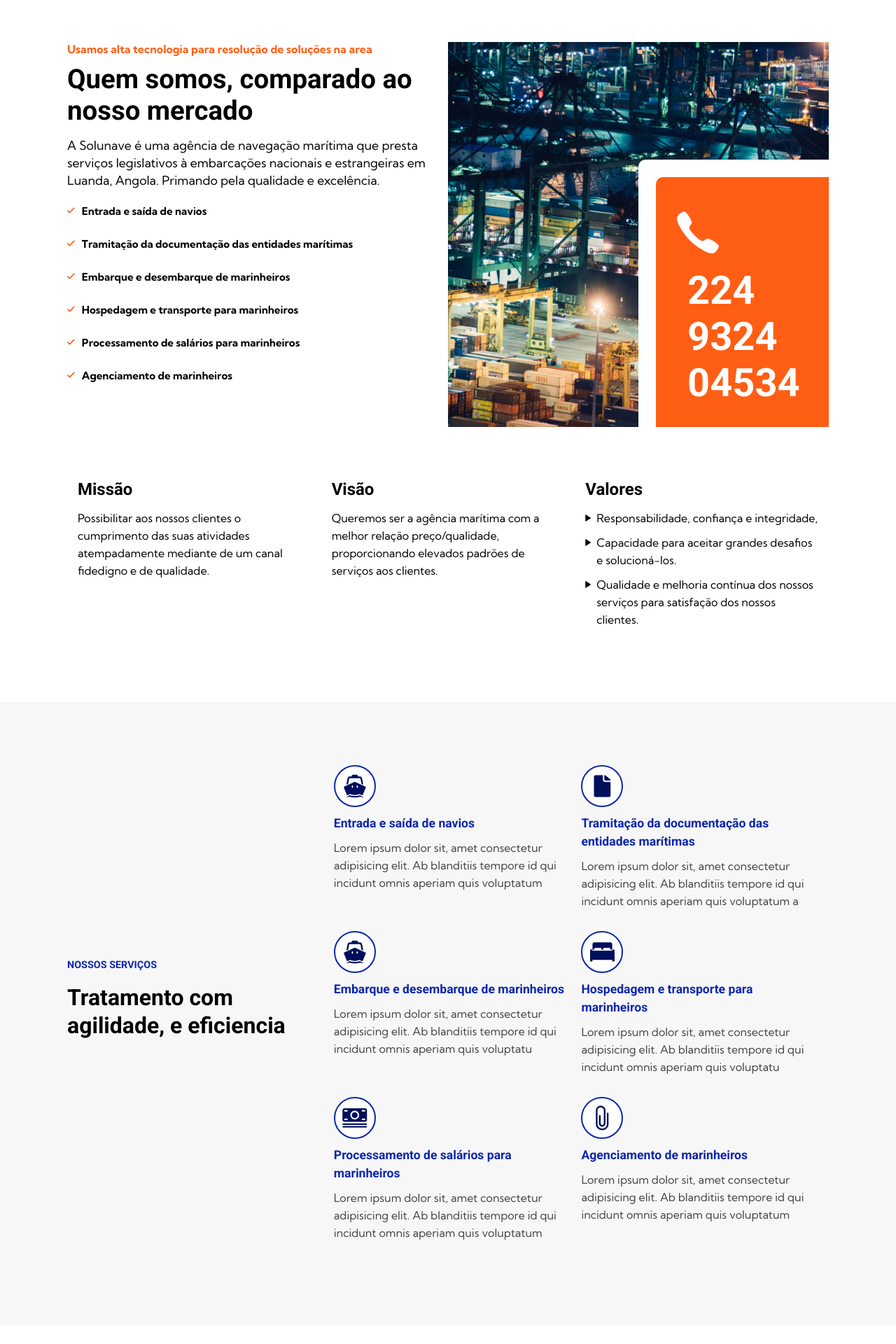
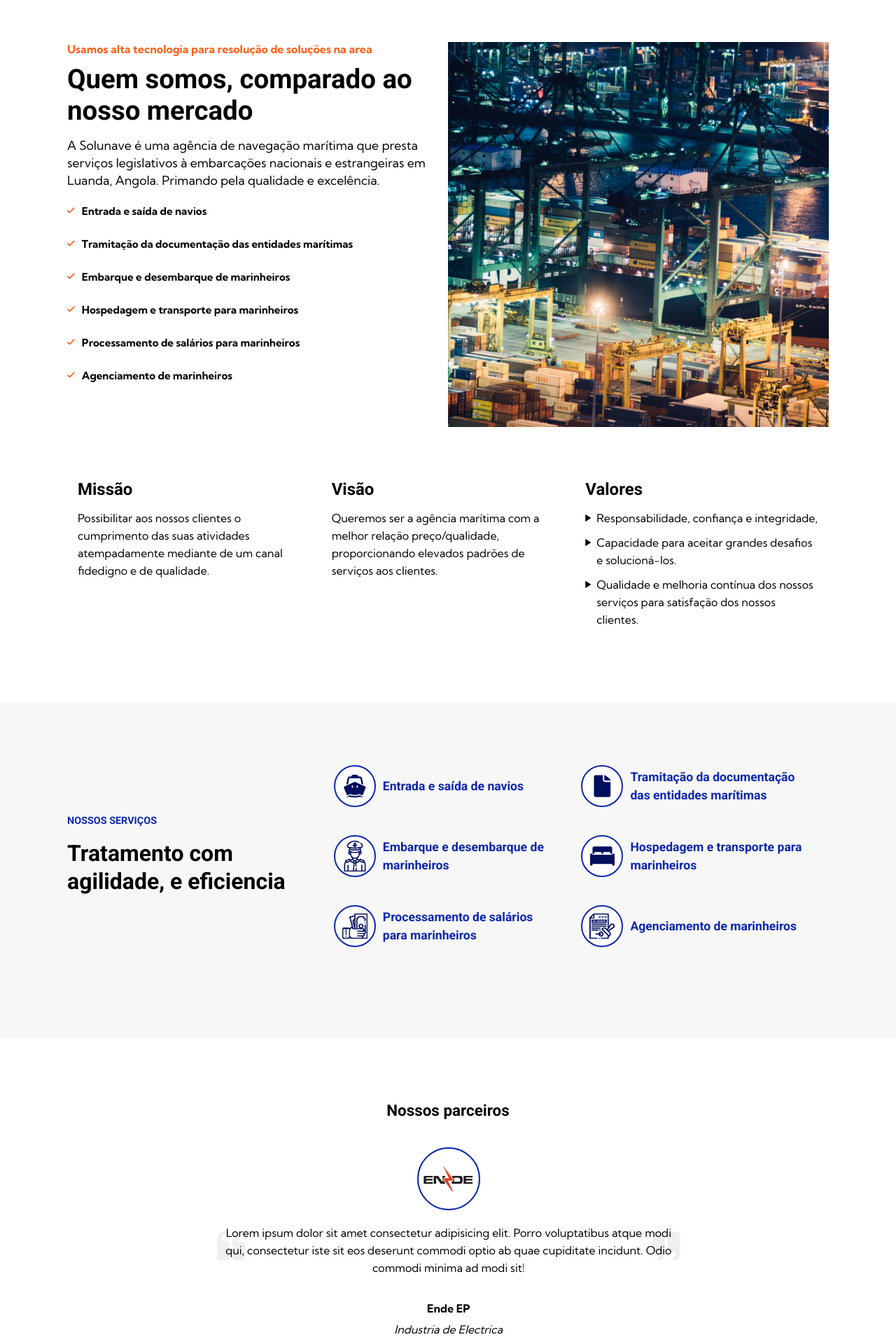
Before and after one commit to JudsonArtur/solunave, a PHP site: page / in a window 1280 px wide. Shown: the part 680-2600 px from the top of the page at 70% size. Run offline with PHP 8.4, Linux system fonts and the light colour scheme.

Commit message:
Ultimas Alteraçõs

```diff
--- a/css/style.css
+++ b/css/style.css
@@ -190,7 +190,7 @@ p iframe {
 }
 
 .banner .container>div {
-    width: 60%;
+    width: 80%;
     position: relative;
 }
 
@@ -474,7 +474,7 @@ p iframe {
     flex-basis: calc(35% - 30px);
     margin-top: -30px;
     text-align: left;
-    padding-right: 30px
+    padding-right: 30px;
 }
 
 .services header h2 {
@@ -505,6 +505,7 @@ p iframe {
     margin-bottom: 10px;
     line-height: 26px;
     color: #0d27ac;
+    width: calc(100% - 80px);
 }
 
 .services_body p {
@@ -523,6 +524,7 @@ p iframe {
     background-color: #fff;
     border-radius: 50%;
     margin-bottom: 10px;
+    margin-right: 10px;
 }
 
 .figure span {
@@ -533,6 +535,8 @@ p iframe {
 .services_body article {
     flex-basis: 50%;
     padding: 0px 20px 30px 0;
+    display: flex;
+    align-items: center;
 }
 
 .depoiment_body {
@@ -773,12 +777,17 @@ footer .container {
     flex-wrap: wrap;
 }
 
+.footer_items div a span {
+    font-size: 1.4rem;
+    padding-right: 10px;
+}
+
 .footer_items div a {
     color: #aaa;
-    padding: 5px 15px;
-    border: 1px solid #aaa;
     margin-right: 10px;
     margin-bottom: 10px;
+    display: flex;
+    align-items: center;
 }
 
 .not_found {
--- a/footer.php
+++ b/footer.php
@@ -41,12 +41,12 @@
         <div class="footer_items">
             <h3>Serviços <span class="separator"></span></h3>
             <div>
-                <a href="">Entrada e saída de navios</a>
-                <a href="">Embarque e desembarque de marinheiros</a>
-                <a href="">Hospedagem e transporte para marinheiros</a>
-                <a href="">Tramitação da documentação das entidades marítimas</a>
-                <a href="">Processamento de salários pra marinheiros</a>
-                <a href=""> Agenciamento de marinheiros</a>
+                <a href=""><span class="ion-ios-checkmark"></span> Entrada e saída de navios</a>
+                <a href=""><span class="ion-ios-checkmark"></span>Embarque e desembarque de marinheiros</a>
+                <a href=""><span class="ion-ios-checkmark"></span>Hospedagem e transporte para marinheiros</a>
+                <a href=""><span class="ion-ios-checkmark"></span>Tramitação da documentação das entidades marítimas</a>
+                <a href=""><span class="ion-ios-checkmark"></span>Processamento de salários pra marinheiros</a>
+                <a href=""><span class="ion-ios-checkmark"></span>Agenciamento de marinheiros</a>
             </div>
         </div>
 
--- a/index.php
+++ b/index.php
@@ -46,30 +46,6 @@
 
         </div>
     </section>
-    <div class="numbers container">
-        <div class="numbers_body">
-            <div class="numbers_items">
-                A solunave em números
-            </div>
-            <div class="numbers_items">
-                <span>Servicos</span>
-                <strong>4000</strong>
-
-            </div>
-            <div class="numbers_items">
-                <span>Clientes</span>
-                <strong>30+</strong>
-            </div>
-            <div class="numbers_items">
-                <span>Parceiros</span>
-                <strong>30+</strong>
-            </div>
-            <div class="numbers_items">
-                <span>Doações</span>
-                <strong>30+</strong>
-            </div>
-        </div>
-    </div>
     <section class="section_padding apresentation" id="somos">
         <div class="container">
             <div class="apresentation_text">
@@ -91,22 +67,9 @@
             </div>
             <div class="apresentatiom_img" style="
             background-image:url('images/container.jpg')">
-                <div class="back_white">
-                    <div class="back_orage">
-                        <span class="ion-ios-call"></span>
-                        <strong>
-                            224
-                        </strong>
-                        <strong>
-                            9324
-                        </strong>
-                        <strong>
-                            04534
-                        </strong>
 
-                    </div>
-                </div>
             </div>
+        </div>
         </div>
         <div class="container">
             <article class="enterprise_items">
@@ -130,10 +93,11 @@
                         Responsabilidade, confiança e integridade,
                     </li>
                     <li>
-                    <span class="ion-ios-play"></span>Capacidade para aceitar grandes desafios e solucioná-los.
+                        <span class="ion-ios-play"></span>Capacidade para aceitar grandes desafios e solucioná-los.
                     </li>
                     <li>
-                    <span class="ion-ios-play"></span> Qualidade e melhoria contínua dos nossos serviços para satisfação dos nossos
+                        <span class="ion-ios-play"></span> Qualidade e melhoria contínua dos nossos serviços para
+                        satisfação dos nossos
                         clientes.
                     </li>
                 </ul>
@@ -159,10 +123,7 @@
                     <h2>
                         Entrada e saída de navios
                     </h2>
-                    <p>
-                        Lorem ipsum dolor sit, amet consectetur adipisicing elit. Ab blanditiis tempore id qui incidunt
-                        omnis aperiam quis voluptatum
-                    </p>
+
                 </article>
                 <article>
                     <div class="figure">
@@ -172,22 +133,14 @@
                         Tramitação da documentação das entidades marítimas
 
                     </h2>
-                    <p>
-                        Lorem ipsum dolor sit, amet consectetur adipisicing elit. Ab blanditiis tempore id qui incidunt
-                        omnis aperiam quis voluptatum a
-                    </p>
                 </article>
                 <article>
-                    <div class="figure">
-                        <span class="ion-ios-boat"></span>
+                    <div class="figure" style="padding:6px">
+                        <img src="images/captain.png">
                     </div>
                     <h2>
                         Embarque e desembarque de marinheiros
                     </h2>
-                    <p>
-                        Lorem ipsum dolor sit, amet consectetur adipisicing elit. Ab blanditiis tempore id qui incidunt
-                        omnis aperiam quis voluptatu
-                    </p>
                 </article>
                 <article>
                     <div class="figure">
@@ -196,36 +149,25 @@
                     <h2>
                         Hospedagem e transporte para marinheiros
                     </h2>
-                    <p>
-                        Lorem ipsum dolor sit, amet consectetur adipisicing elit. Ab blanditiis tempore id qui incidunt
-                        omnis aperiam quis voluptatu
-                    </p>
+
                 </article>
                 <article>
-                    <div class="figure">
-                        <span class="ion-ios-cash"></span>
+                <div class="figure" style="padding:10px">
+                        <img src="images/money.png">
                     </div>
                     <h2>
                         Processamento de salários para marinheiros
 
                     </h2>
-                    <p>
-                        Lorem ipsum dolor sit, amet consectetur adipisicing elit. Ab blanditiis tempore id qui incidunt
-                        omnis aperiam quis voluptatum
-                    </p>
                 </article>
                 <article>
-                    <div class="figure">
-                        <span class="ion-ios-attach"></span>
+                <div class="figure" style="padding:10px">
+                        <img src="images/official-documents.png">
                     </div>
                     <h2>
                         Agenciamento de marinheiros
 
                     </h2>
-                    <p>
-                        Lorem ipsum dolor sit, amet consectetur adipisicing elit. Ab blanditiis tempore id qui incidunt
-                        omnis aperiam quis voluptatum
-                    </p>
                 </article>
             </div>
         </div>
@@ -233,7 +175,7 @@
     <section class="section_padding depoiments">
         <div class="container">
             <div class="depoiment_body">
-                <h2>Clientes e Parceiros satisfeitos</h2>
+                <h2>Nossos parceiros</h2>
                 <div class="owl owl-carousel event_slider">
                     <div class="depoiment_item">
                         <div class="figure">
@@ -257,7 +199,67 @@
                     </div>
                     <div class="depoiment_item">
                         <div class="figure">
-                            <img src="images/ende.png">
+                            <img src="images/governo.png">
+                        </div>
+                        <div class="depiment_txt">
+                            <span class="ion-ios-quote"></span>
+                            <span class="ion-ios-quote"></span>
+                            <p>
+                                Lorem ipsum dolor sit amet consectetur adipisicing elit. Porro voluptatibus atque modi
+                                qui,
+                                consectetur iste sit eos deserunt commodi optio ab quae cupiditate incidunt. Odio
+                                commodi
+                                minima ad modi sit!
+                            </p>
+                        </div>
+                        <div class="datas">
+                            <strong>Ende EP</strong>
+                            <span>Industria de Electrica</span>
+                        </div>
+                    </div>
+                    <div class="depoiment_item">
+                        <div class="figure">
+                            <img src="images/siac.png">
+                        </div>
+                        <div class="depiment_txt">
+                            <span class="ion-ios-quote"></span>
+                            <span class="ion-ios-quote"></span>
+                            <p>
+                                Lorem ipsum dolor sit amet consectetur adipisicing elit. Porro voluptatibus atque modi
+                                qui,
+                                consectetur iste sit eos deserunt commodi optio ab quae cupiditate incidunt. Odio
+                                commodi
+                                minima ad modi sit!
+                            </p>
+                        </div>
+                        <div class="datas">
+                            <strong>Ende EP</strong>
+                            <span>Industria de Electrica</span>
+                        </div>
+                    </div>
+                    <div class="depoiment_item">
+                        <div class="figure">
+                            <img src="images/masterbz.png">
+                        </div>
+                        <div class="depiment_txt">
+                            <span class="ion-ios-quote"></span>
+                            <span class="ion-ios-quote"></span>
+                            <p>
+                                Lorem ipsum dolor sit amet consectetur adipisicing elit. Porro voluptatibus atque modi
+                                qui,
+                                consectetur iste sit eos deserunt commodi optio ab quae cupiditate incidunt. Odio
+                                commodi
+                                minima ad modi sit!
+                            </p>
+                        </div>
+                        <div class="datas">
+                            <strong>Ende EP</strong>
+                            <span>Industria de Electrica</span>
+                        </div>
+                    </div>
+                    <div class="depoiment_item">
+                        <div class="figure">
+                            <img src="images/masterbz.png">
                         </div>
                         <div class="depiment_txt">
                             <span class="ion-ios-quote"></span>
@@ -279,7 +281,7 @@
             </div>
         </div>
     </section>
-    <section class="partner_clientes"id="contacto">
+    <section class="partner_clientes" id="contacto">
         <h2 class="html5_outline">Parceiros e Clientes</h2>
         <div class="container">
             <ul>
@@ -295,6 +297,10 @@
                 <li>
                     <img src="images/ende.png" title="">
                 </li>
+                <li>
+                    <img src="images/ende.png" title="">
+                </li>
+
 
             </ul>
         </div>
@@ -311,7 +317,7 @@
             <p class="rsp"></p>
             <p class="rsp_error"></p>
             <form>
-                <input type="text" class="name" placeholder="Nome Completo" >
+                <input type="text" class="name" placeholder="Nome Completo">
                 <input type="email" placeholder="Email" class="email" required>
                 <input type="text" placeholder="Telefone" class="telefone">
                 <textarea rows="7" class="message"></textarea>
```
Also changed, not shown: images/captain.png (added), images/money.png (added), images/official-documents.png (added).
